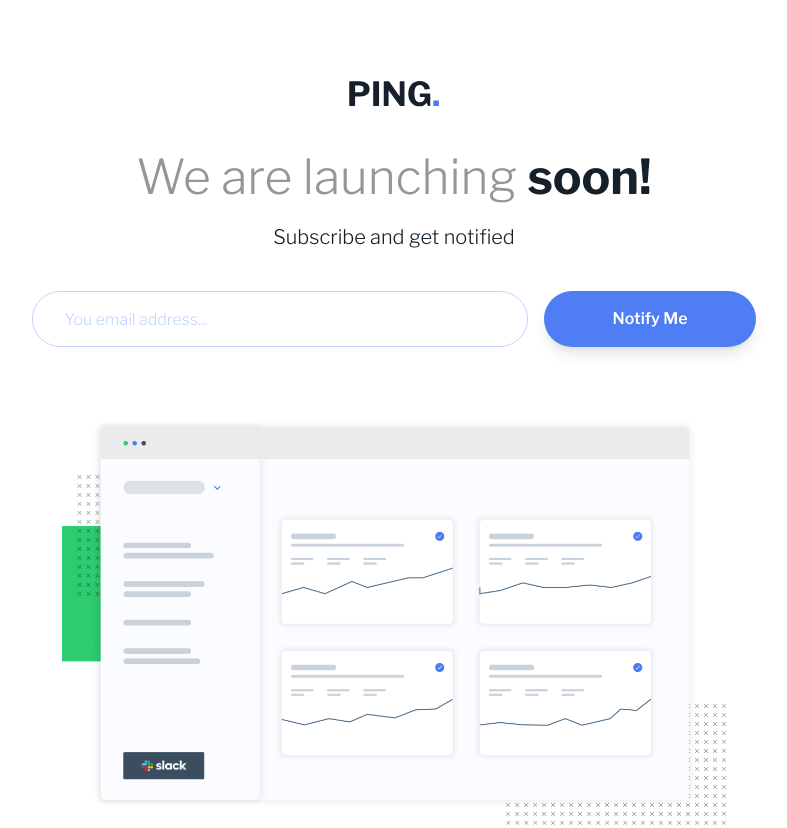
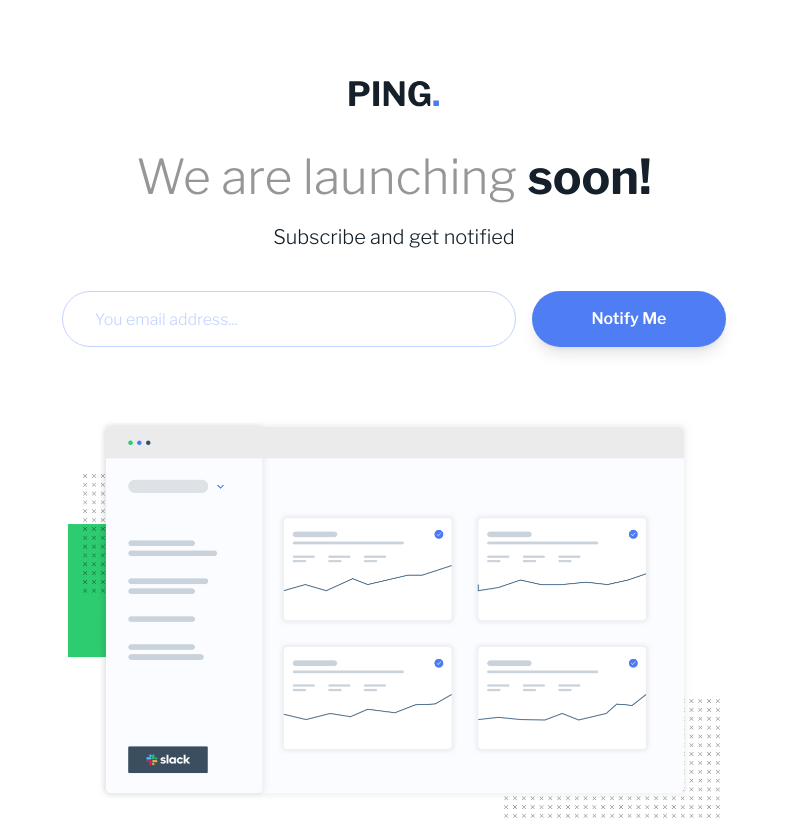
Before and after one commit to flaviare1s/ping-coming-soon-page, a website: page src/index.html in a window 1280 px wide. Shown: the top 828 px of the page, without its empty margins (246-1033 px from the left). Drawn offline with nearby package versions, Linux system fonts and the light colour scheme.

Commit message:
Adjusting

```diff
--- a/src/index.html
+++ b/src/index.html
@@ -21,7 +21,7 @@
 <body class="font-Libre sm:w-screen flex flex-col justify-center items-center m-auto">
 
   <div class="px-9 flex flex-col justify-center items-center m-auto">
-    <div class="w-full sm:w-[70%] lg:w-[60%]">
+    <div class="w-full sm:w-[70%] lg:w-[55%]">
       <div class="flex flex-col justify-center items-center">
         <img class="w-[56px] sm:w-[90px] pt-[80px] pb-8 sm:pb-10" src="../images/logo.svg" alt="Logo">
       </div>
@@ -41,7 +41,7 @@
     </div>
 
     <div class="flex flex-col justify-center items-center mt-[72px] mt:[94px]">
-      <img class="sm:w-[65%] lg:w-[55%]" src="../images/illustration-dashboard.png" alt="Dashboard">
+      <img class="sm:w-[65%] lg:w-[54%]" src="../images/illustration-dashboard.png" alt="Dashboard">
     </div>
 
     <div class=" mt-[120px] sm:mt-[72px]">
```
Also changed, not shown: src/output.css.
